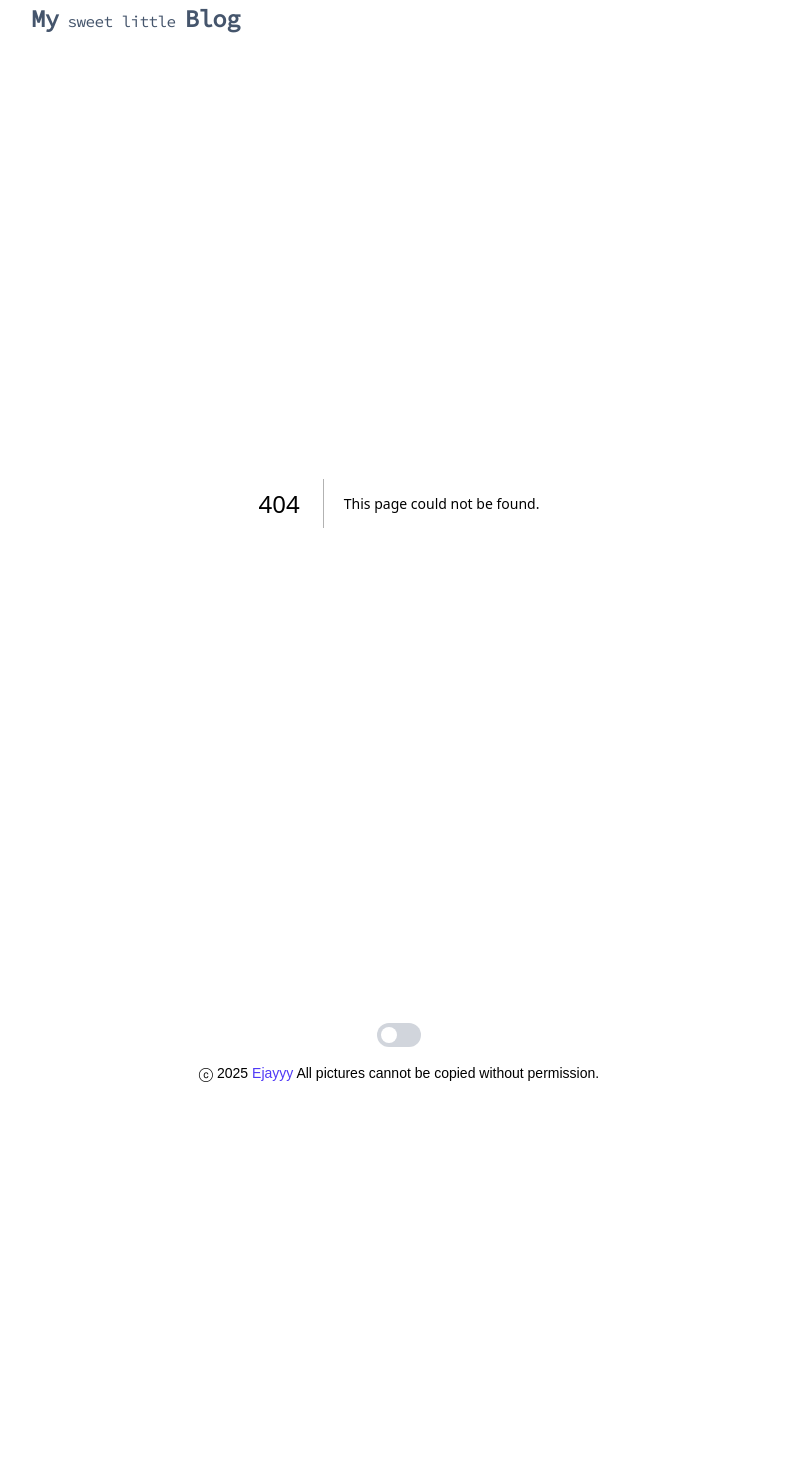
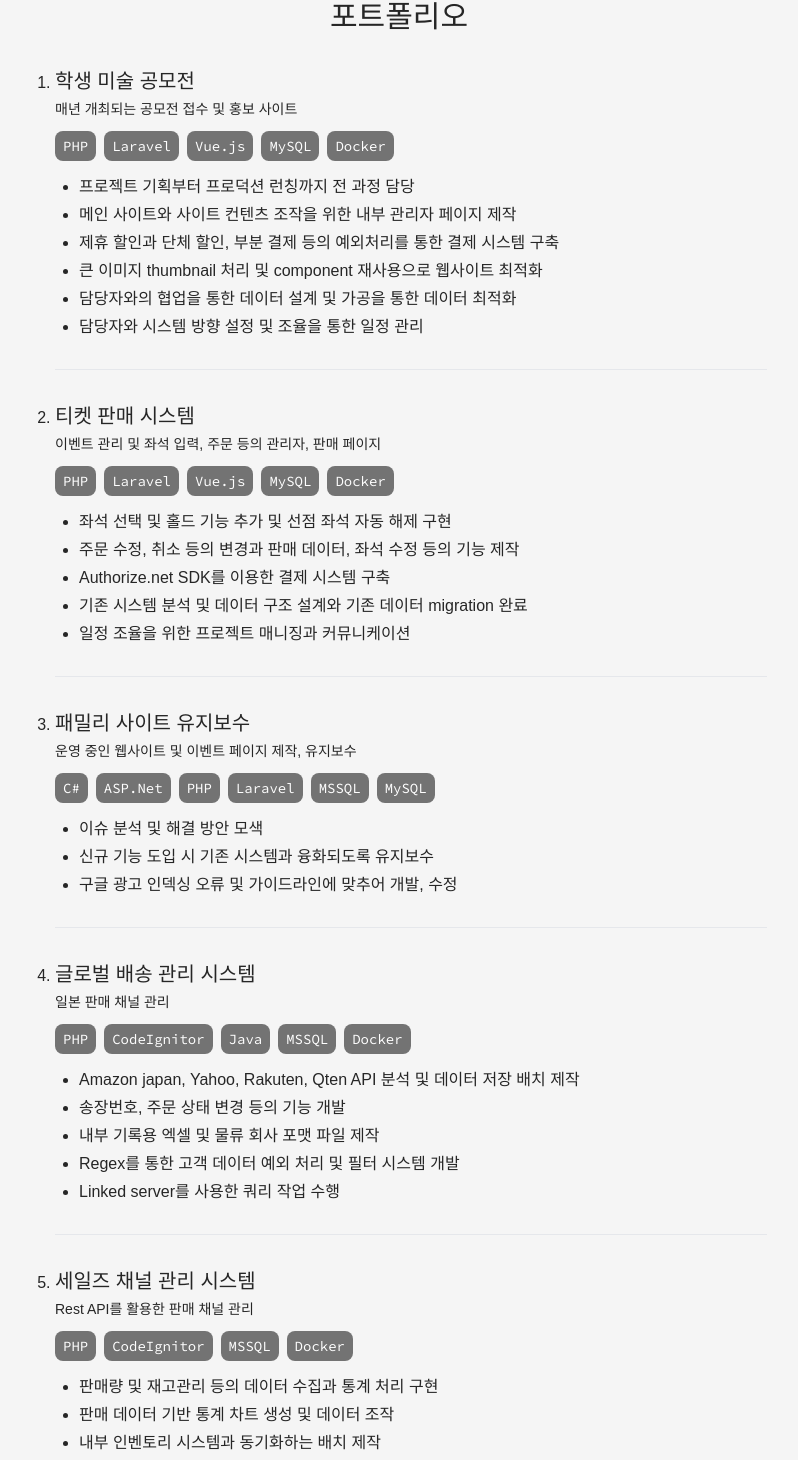
Before and after one commit to ejayyy/ejayyy.github.io, a Next.js app: page /portfolio in a window 1280 px wide. Before the commit this address had no page. Shown: the part 49-1509 px from the top of the page, without its empty margins (241-1039 px from the left). Before the commit the page ends 1164 px from the top, so only its background shows below. Built offline with nearby package versions, Linux system fonts and the light colour scheme; a web font is replaced by a local one.

Commit message:
Add portfolio

```diff
--- a/src/app/blog/layout.tsx
+++ b/src/app/blog/layout.tsx
@@ -1,4 +1,4 @@
-import Link from "next/link";
+import Header from "@/components/Header";
 
 export default function BlogLayout({
   children,
@@ -6,8 +6,11 @@ export default function BlogLayout({
   children: React.ReactNode;
 }) {
   return (
-    <section className="prose prose-gray dark:prose-invert max-w-none">
-      {children}
-    </section>
+    <>
+      <Header />
+      <section className="prose prose-gray dark:prose-invert max-w-none">
+        {children}
+      </section>
+    </>
   );
 }
--- a/src/app/globals.css
+++ b/src/app/globals.css
@@ -83,9 +83,6 @@
   ol {
     @apply list-decimal list-outside ml-3 pl-3 py-1;
   }
-  li {
-    @apply mb-1;
-  }
   hr {
     @apply my-8;
   }
--- a/src/app/layout.tsx
+++ b/src/app/layout.tsx
@@ -1,6 +1,5 @@
 import type { Metadata } from "next";
 import { IBM_Plex_Sans_KR, Orbit, Source_Code_Pro } from "next/font/google";
-import Header from "@/components/Header";
 import Footer from "@/components/Footer";
 import "./globals.css";
 
@@ -42,7 +41,6 @@ export default function RootLayout({
         className={`${ibmPlexSansKR.variable} ${sourceCodePro.variable} ${orbit.variable}`}
       >
         <div className="max-w-3xl mx-auto px-4 py-8">
-          <Header />
           {children}
           <Footer />
         </div>
--- /dev/null
+++ b/src/app/portfolio/page.tsx
@@ -0,0 +1,160 @@
+import React from "react";
+import { Metadata } from "next";
+
+export const metadata: Metadata = {
+  title: "Portfolio | My sweet little blog",
+  description: "프로젝트 포트폴리오",
+};
+
+interface Project {
+  title: string;
+  sub?: string;
+  env: string[];
+  desc: string[];
+}
+
+export default function Portfolio() {
+  const projects: Project[] = [
+    {
+      title: "학생 미술 공모전",
+      sub: "매년 개최되는 공모전 접수 및 홍보 사이트",
+      env: ["PHP", "Laravel", "Vue.js", "MySQL", "Docker"],
+      desc: [
+        "프로젝트 기획부터 프로덕션 런칭까지 전 과정 담당",
+        "메인 사이트와 사이트 컨텐츠 조작을 위한 내부 관리자 페이지 제작",
+        "제휴 할인과 단체 할인, 부분 결제 등의 예외처리를 통한 결제 시스템 구축",
+        "큰 이미지 thumbnail 처리 및 component 재사용으로 웹사이트 최적화",
+        "담당자와의 협업을 통한 데이터 설계 및 가공을 통한 데이터 최적화",
+        "담당자와 시스템 방향 설정 및 조율을 통한 일정 관리",
+      ],
+    },
+    {
+      title: "티켓 판매 시스템",
+      sub: "이벤트 관리 및 좌석 입력, 주문 등의 관리자, 판매 페이지",
+      env: ["PHP", "Laravel", "Vue.js", "MySQL", "Docker"],
+      desc: [
+        "좌석 선택 및 홀드 기능 추가 및 선점 좌석 자동 해제 구현",
+        "주문 수정, 취소 등의 변경과 판매 데이터, 좌석 수정 등의 기능 제작",
+        "Authorize.net SDK를 이용한 결제 시스템 구축",
+        "기존 시스템 분석 및 데이터 구조 설계와 기존 데이터 migration 완료",
+        "일정 조율을 위한 프로젝트 매니징과 커뮤니케이션",
+      ],
+    },
+    {
+      title: "패밀리 사이트 유지보수",
+      sub: "운영 중인 웹사이트 및 이벤트 페이지 제작, 유지보수",
+      env: ["C#", "ASP.Net", "PHP", "Laravel", "MSSQL", "MySQL"],
+      desc: [
+        "이슈 분석 및 해결 방안 모색",
+        "신규 기능 도입 시 기존 시스템과 융화되도록 유지보수",
+        "구글 광고 인덱싱 오류 및 가이드라인에 맞추어 개발, 수정",
+      ],
+    },
+    {
+      title: "글로벌 배송 관리 시스템",
+      sub: "일본 판매 채널 관리",
+      env: ["PHP", "CodeIgnitor", "Java", "MSSQL", "Docker"],
+      desc: [
+        "Amazon japan, Yahoo, Rakuten, Qten API 분석 및 데이터 저장 배치 제작",
+        "송장번호, 주문 상태 변경 등의 기능 개발",
+        "내부 기록용 엑셀 및 물류 회사 포맷 파일 제작",
+        "Regex를 통한 고객 데이터 예외 처리 및 필터 시스템 개발",
+        "Linked server를 사용한 쿼리 작업 수행",
+      ],
+    },
+    {
+      title: "세일즈 채널 관리 시스템",
+      sub: "Rest API를 활용한 판매 채널 관리",
+      env: ["PHP", "CodeIgnitor", "MSSQL", "Docker"],
+      desc: [
+        "판매량 및 재고관리 등의 데이터 수집과 통계 처리 구현",
+        "판매 데이터 기반 통계 차트 생성 및 데이터 조작",
+        "내부 인벤토리 시스템과 동기화하는 배치 제작",
+        "Rest API를 활용한 판매 채널의 상품, 주문 개발",
+      ],
+    },
+    {
+      title: "Shopify storefront 개편",
+      sub: "신규 홈페이지 설계 및 제작",
+      env: ["Liquid", "Javascript", "SCSS"],
+      desc: [
+        "다양한 디바이스와 해상도에 최적화된 반응형 UI 구현",
+        "Mockup image를 토대로 UI, UX 제작",
+        "사용자 중심의 화면 설계 및 개선",
+        "Zoho API를 이용한 FAQ 제작",
+        "개별 컴포넌트 최적화 및 버그 수정",
+      ],
+    },
+    {
+      title: "패밀리 사이트 유지보수",
+      sub: "Shopify store 유지보수",
+      env: ["Liquid", "Javascript", "SCSS"],
+      desc: [
+        "담당자의 요청에 따른 신규 기능 설계 및 제작",
+        "ScrollMagic js를 사용한 이벤트 랜딩 페이지 제작",
+        "웹 페이지, Component 최적화 및 버그 수정",
+      ],
+    },
+    {
+      title: "네트워크 데이터 누출 방지 시스템",
+      sub: "저장된 데이터를 가공하여 사용자에게 데이터 제공",
+      env: ["Java", "Spring", "Postgresql", "MyBatis", "JSP"],
+      desc: [
+        "인덱싱된 데이터의 압축 해제, 읽기 및 추출 기능 개발",
+        "데이터 검색을 위한 상세 필터 시스템 구현",
+        "수집된 데이터 기반 통계, 차트 및 보고서 생성",
+        "자동 발송을 위한 이메일 스케줄러 개발",
+      ],
+    },
+    {
+      title: "SSL 복호화 시스템",
+      sub: "GS 인증 1등급 획득",
+      env: ["Java", "Spring", "Postgresql", "Hibernate", "JPA"],
+      desc: [
+        "네트워크 모듈과 REST API를 활용한 데이터 연동",
+        "모듈 로그 기록 및 차단 내역 모니터링 기능 개발",
+        "SQL Injection 등 보안 취약점 방지 기능 추가",
+        "데이터 전송 및 처리 과정에서의 보안 강화 적용",
+      ],
+    },
+    {
+      title: "사내 시스템 유지보수",
+      env: ["Java", "MSSQL", "JSP", "SVN"],
+      desc: ["내부 시스템 유지보수 및 버그 수정"],
+    },
+  ];
+
+  return (
+    <>
+      <h1 className="text-center">포트폴리오</h1>
+      <section>
+        <ol className="space-y-8">
+          {projects.map((project, index) => (
+            <li
+              key={index}
+              className="border-b border-gray-200 dark:border-gray-700 pb-6"
+            >
+              <h3 className="mb-0">{project.title}</h3>
+              {project.sub && <small className="text-sm">{project.sub}</small>}
+              <div className="flex items-center gap-2 flex-wrap font-medium text-sm text-white my-2 font-(family-name:--font-source-code-pro)">
+                {project.env.map((env, envIndex) => (
+                  <span
+                    key={envIndex}
+                    className="bg-neutral-500 dark:bg-neutral-600 p-2 rounded-lg leading-none"
+                  >
+                    {env}
+                  </span>
+                ))}
+              </div>
+              <ul>
+                {project.desc.map((desc, descIndex) => (
+                  <li key={descIndex}>{desc}</li>
+                ))}
+              </ul>
+            </li>
+          ))}
+        </ol>
+      </section>
+    </>
+  );
+}
```
